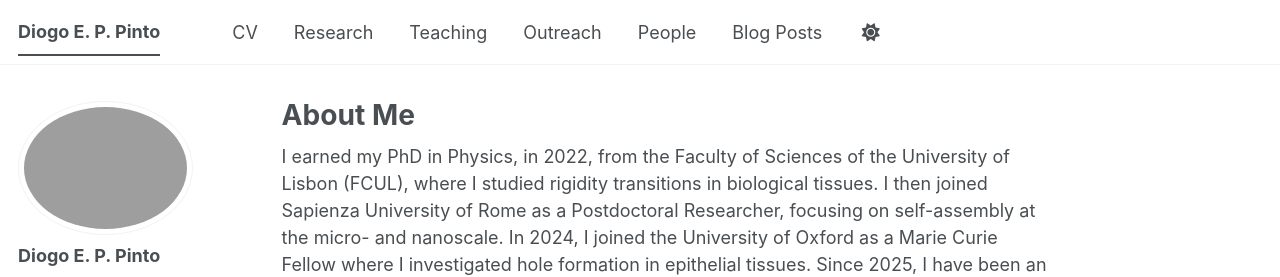
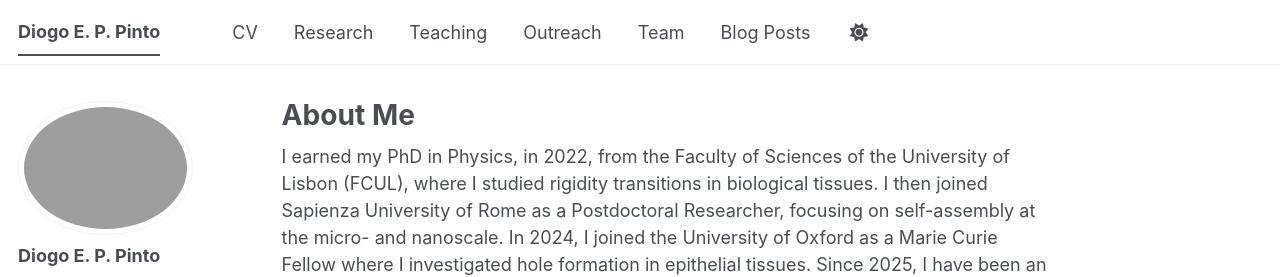
Before and after one commit to deppinto/deppinto.github.io, a Jekyll site: the page built from _pages/about.md, in a window 1280 px wide. Shown: the top 277 px of the page. Built offline with Jekyll 4.4.1, drawn with Linux system fonts in a browser that asks for light colours; a style sheet for code colours, icons or effects is not loaded.

Commit message:
Update navigation.yml

```diff
--- a/_data/navigation.yml
+++ b/_data/navigation.yml
@@ -20,8 +20,8 @@ main:
   - title: "Outreach"
     url: /outreach/
 
-  - title: "People"
-    url: /people/
+  - title: "Team"
+    url: /team/
 
   - title: "Blog Posts"
     url: /year-archive/
```
